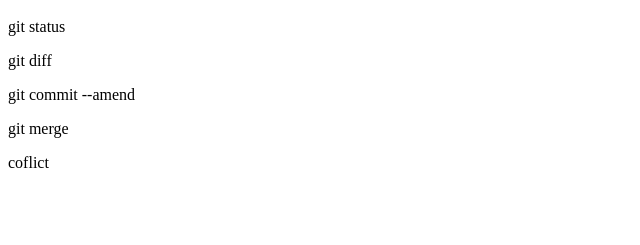
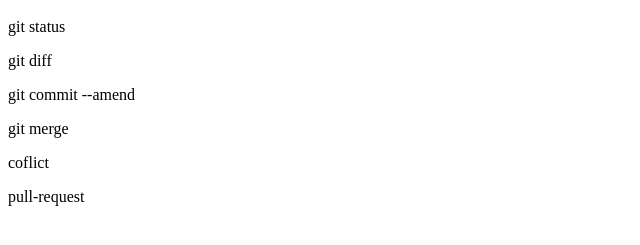
Before and after one commit to tak0828/git_tutorial, a plain HTML site: page index.html in a window 1280 px wide. Shown: the part 57-302 px from the top of the page, without its empty margins (0-640 px from the left). Drawn offline with Linux system fonts and the light colour scheme.

Commit message:
pull requestを追記

```diff
--- a/index.html
+++ b/index.html
@@ -4,3 +4,4 @@
 <p>git commit --amend</p>
 <p>git merge</p>
 <p>coflict</p>
+<p>pull-request</p>
```
